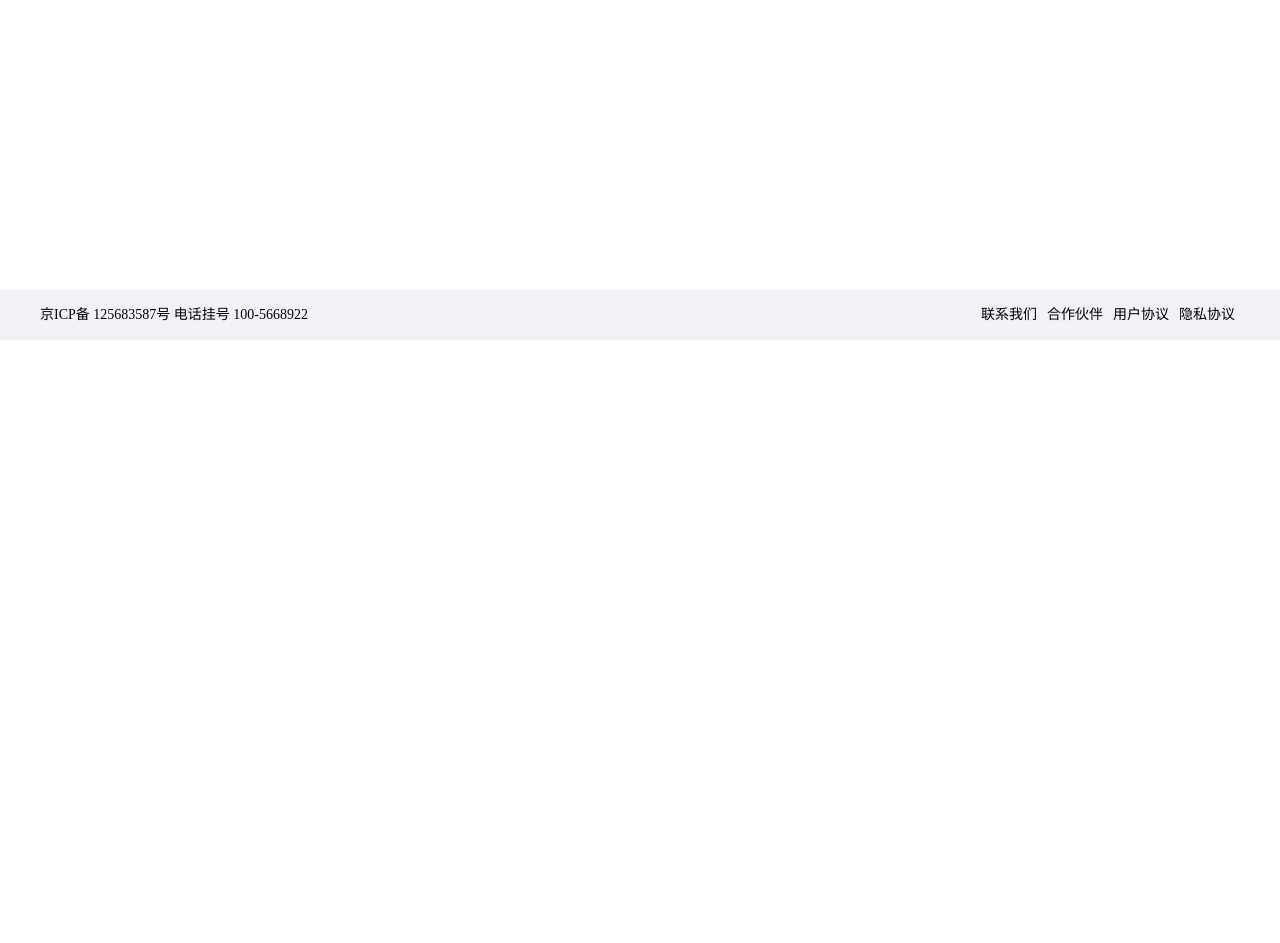
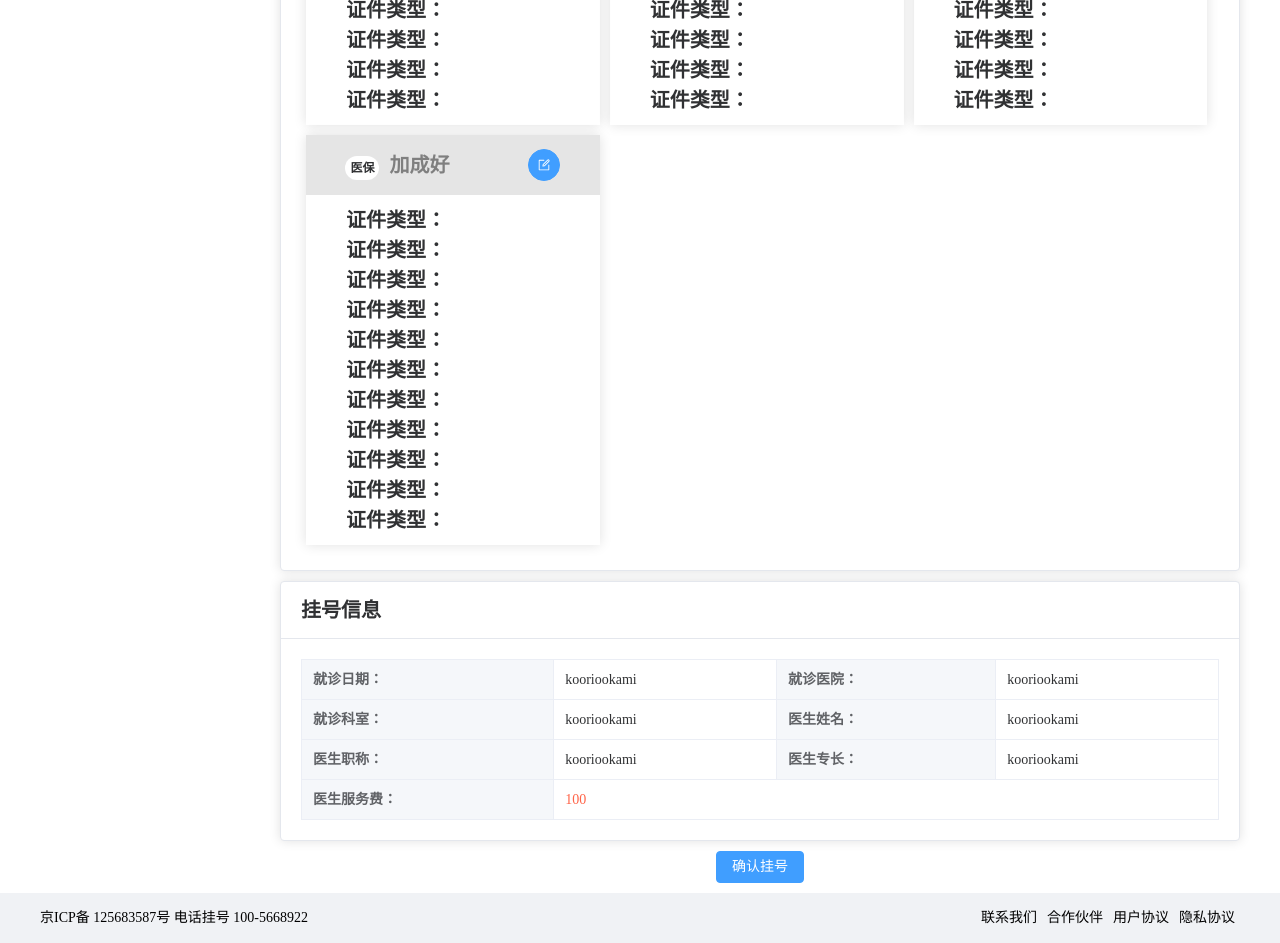
Before and after one commit to wangshangluobai/SYT, a Vue app: page /hospital/stepSecond in a window 1280 px wide. Shown: the part 480-1423 px from the top of the page. Before the commit the page ends 820 px from the top, so only its background shows below. Built offline with nearby package versions, Linux system fonts and the light colour scheme; no server answers.

Commit message:
FIX: 挂号信息第二步静态

```diff
--- a/src/pages/hospital/register/stepFirst.vue
+++ b/src/pages/hospital/register/stepFirst.vue
@@ -43,7 +43,7 @@
       <div
         class="will"
         v-if="workTime.status == 1">
-        <span class="time">234567432</span>
+        <span class="time">{{workTime.workDate}}</span>
         <span class="will-text">放号</span>
       </div>
       <div
@@ -84,6 +84,7 @@
               <el-button
                 type="primary"
                 size="default"
+                @click="goStep2(d)"
                 >{{ d.availableNumber }}</el-button
               >
             </div>
@@ -128,6 +129,7 @@
               <el-button
                 type="primary"
                 size="default"
+                @click="goStep2(d)"
                 >{{ d.availableNumber }}</el-button
               >
             </div>
@@ -147,9 +149,10 @@
     DocArr,
     Doctor,
   } from "@/api/hospital/type"
-  import { useRoute } from "vue-router"
+  import { useRoute, useRouter } from "vue-router"
 
-  let $route = useRoute()
+let $route = useRoute()
+  let $router = useRouter()
 
   let morningArr = computed(() => {
     return docArr.value.filter((i: Doctor) => {
@@ -206,7 +209,11 @@
   const changeTime = (item: any) => {
     workTime.value = item
     getDoctorWorkData()
-  }
+}
+
+const goStep2 = (d: Doctor) => {
+  $router.push({path: '/hospital/stepSecond', query: {docId: d.id}})
+}
 
   onMounted(() => {
     getHospitalWork()
--- /dev/null
+++ b/src/pages/hospital/register/stepSecond.vue
@@ -0,0 +1,129 @@
+<template>
+  <div class="container">
+    <h1 class="tip">确认挂号信息</h1>
+    <el-card class="card-box">
+    <template #header>
+      <div class="card-header">
+        <span>请选择就诊人</span>
+        <el-button type="primary" size="default" :icon="User">添加就诊人</el-button>
+      </div>
+    </template>
+    <div class="user">
+      <Visitor class="item" v-for="i in 4" :key="i" />
+    </div>
+  </el-card>
+  <el-card class="card-box">
+    <template #header>
+      <div class="card-header">
+        <span>挂号信息</span>
+      </div>
+    </template>
+    <el-descriptions
+    class="margin-top"
+    :column="2"
+    :size="size"
+    border
+  >
+    <el-descriptions-item>
+      <template #label>
+        <div class="cell-item">
+          就诊日期：
+        </div>
+      </template>
+      kooriookami
+    </el-descriptions-item>
+    <el-descriptions-item>
+      <template #label>
+        <div class="cell-item">
+          就诊医院：
+        </div>
+      </template>
+      kooriookami
+    </el-descriptions-item>
+    <el-descriptions-item>
+      <template #label>
+        <div class="cell-item">
+          就诊科室：
+        </div>
+      </template>
+      kooriookami
+    </el-descriptions-item>
+    <el-descriptions-item>
+      <template #label>
+        <div class="cell-item">
+          医生姓名：
+        </div>
+      </template>
+      kooriookami
+    </el-descriptions-item>
+    <el-descriptions-item>
+      <template #label>
+        <div class="cell-item">
+          医生职称：
+        </div>
+      </template>
+      kooriookami
+    </el-descriptions-item>
+    <el-descriptions-item>
+      <template #label>
+        <div class="cell-item">
+          医生专长：
+        </div>
+      </template>
+      kooriookami
+    </el-descriptions-item>
+    <el-descriptions-item>
+      <template #label>
+        <div class="cell-item">
+          医生服务费：
+        </div>
+      </template>
+      <span style="color: tomato">100</span>
+    </el-descriptions-item>
+  </el-descriptions>
+  </el-card>
+  <div class="btn">
+    <el-button type="primary" size="default" @click="">确认挂号</el-button>
+  </div>
+  </div>
+</template>
+
+<script setup lang="ts">
+import { User } from "@element-plus/icons-vue";
+import Visitor from "@/pages/hospital/register/visitor.vue";
+
+</script>
+
+<style scoped lang="scss">
+.container {
+  font-weight: 900;
+  color: #7f7f7f;
+  font-size: 20px;
+
+  .card-box {
+    margin: 10px 0px;
+
+    .card-header {
+      display: flex;
+      justify-content: space-between;
+      align-items: center;
+    }
+
+    .user {
+      display: flex;
+      flex-wrap: wrap;
+
+      .item {
+        width: 32%;
+        margin: 5px;
+      }
+    }
+  }
+
+  .btn {
+    display: flex;
+    justify-content: center;
+    margin: 10px 0px;
+  }
+}
+</style>
--- /dev/null
+++ b/src/pages/hospital/register/visitor.vue
@@ -0,0 +1,69 @@
+<template>
+  <div class="visitor">
+    <div class="top">
+      <div class="left">
+        <span class="free">医保</span>
+        <span class="user-name">加成好</span>
+
+      </div>
+      <div class="right">
+        <el-button circle type="primary" size="default" :icon="Edit"></el-button>
+      </div>
+    </div>
+    <div class="bottom">
+      <p>证件类型：</p>
+      <p>证件类型：</p>
+      <p>证件类型：</p>
+      <p>证件类型：</p>
+      <p>证件类型：</p>
+      <p>证件类型：</p>
+      <p>证件类型：</p>
+      <p>证件类型：</p>
+      <p>证件类型：</p>
+      <p>证件类型：</p>
+      <p>证件类型：</p>
+    </div>
+  </div>
+</template>
+
+<script setup lang="ts">
+import { Edit } from "@element-plus/icons-vue";
+
+</script>
+
+<style scoped lang="scss">
+.visitor {
+  box-shadow: 0px 0px 12px rgba(0,0,0,0.12);
+
+  .top {
+    height: 60px;
+    background: #e5e5e5;
+    display: flex;
+    justify-content: space-around;
+    align-items: center;
+
+    .left {
+
+      .free {
+        background: white;
+        padding: 5px;
+        font-size: 12px;
+        margin-right: 10px;
+        border-radius: 15px;
+      }
+
+      .user-name {
+        color: #7f7f7f;
+      }
+    }
+  }
+
+  .bottom {
+    padding: 10px 10px 10px 40px;
+
+    p {
+      line-height: 30px;
+    }
+  }
+}
+</style>
--- a/src/router/index.ts
+++ b/src/router/index.ts
@@ -36,6 +36,10 @@ export default createRouter({
         {
           path: "stepFirst",
           component: () => import("@/pages/hospital/register/stepFirst.vue")
+        },
+        {
+          path: "stepSecond",
+          component: () => import("@/pages/hospital/register/stepSecond.vue")
         }
       ],
     },
```
